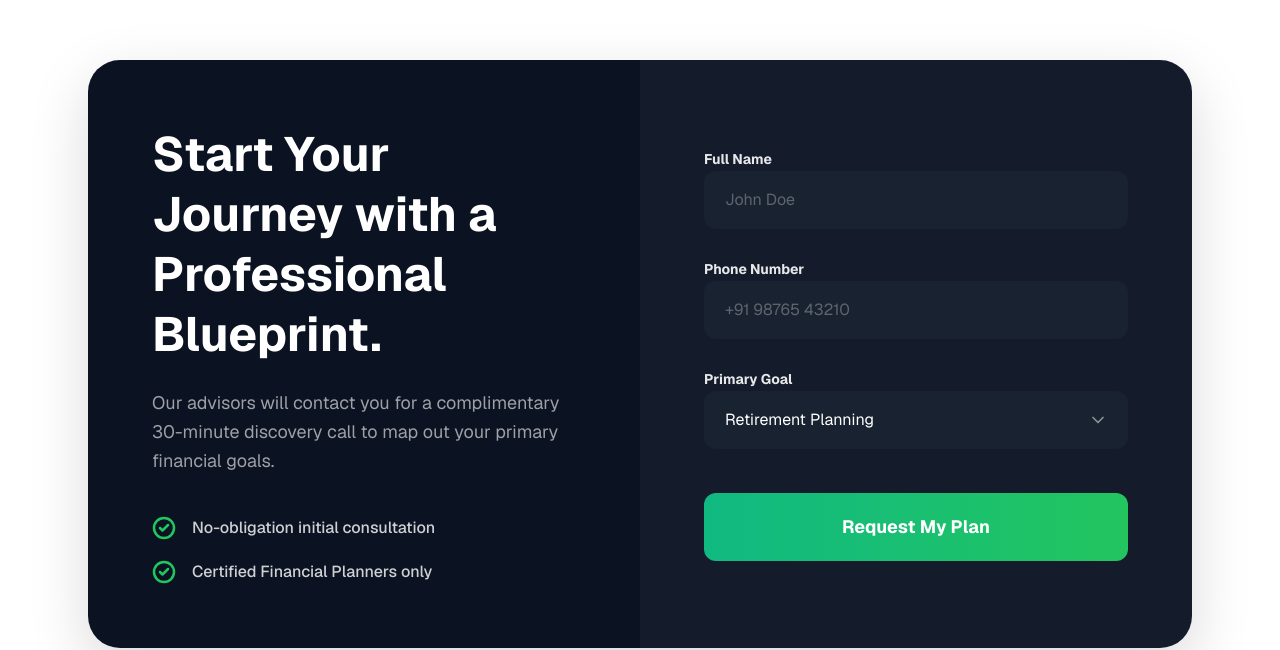
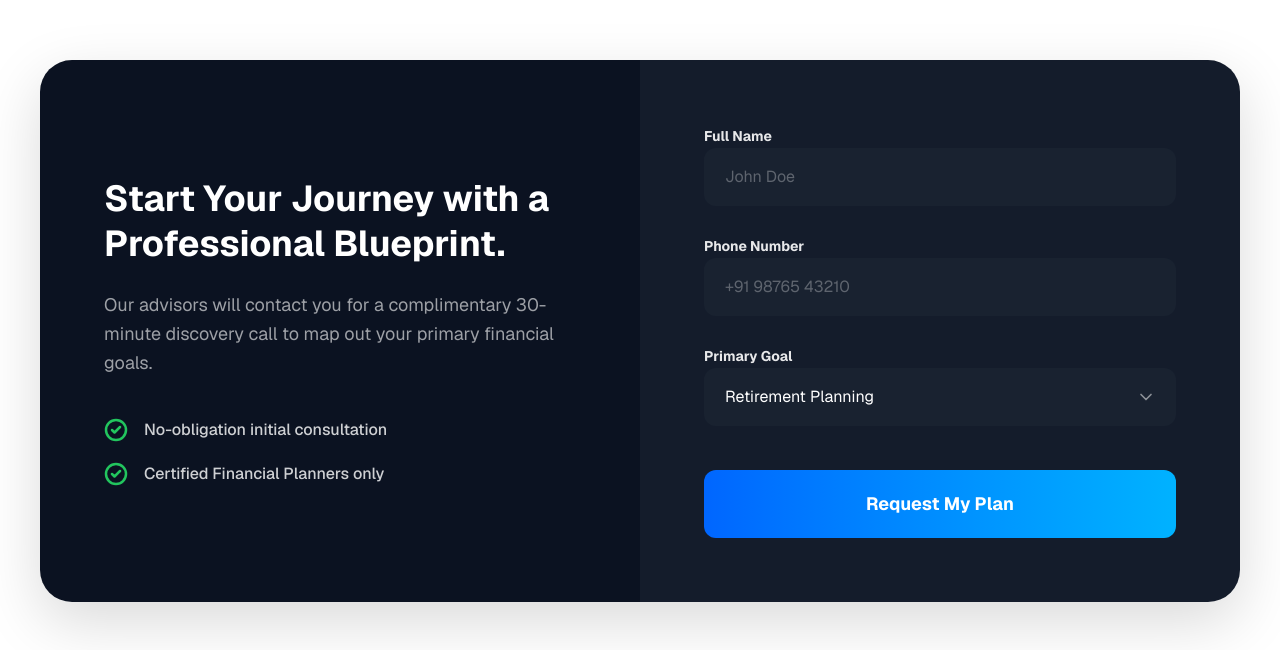
Before and after one commit to tanishqnarula12/fintness-new, a Next.js app: page / in a window 1280 px wide. Shown: the part 6278-6928 px from the top of the page. Built offline with nearby package versions, Linux system fonts and the light colour scheme.

Commit message:
style: slightly decrease CTA header size and widen overall container

```diff
--- a/src/components/ContactSection.tsx
+++ b/src/components/ContactSection.tsx
@@ -4,7 +4,7 @@ import { CheckCircle2, ChevronDown } from "lucide-react";
 
 export default function ContactSection() {
   return (
-    <section className="relative py-16 md:py-24 px-6 mx-auto w-[calc(100%-2rem)] md:max-w-6xl">
+    <section className="relative py-16 md:py-24 px-6 mx-auto w-[calc(100%-2rem)] md:max-w-[85rem]">
       <motion.div
         initial={{ opacity: 0, y: 30 }}
         whileInView={{ opacity: 1, y: 0 }}
@@ -14,7 +14,7 @@ export default function ContactSection() {
       >
         {/* Left Pane */}
         <div className="md:w-1/2 p-12 md:p-16 bg-[#0B1221] flex flex-col justify-center">
-           <h2 className="text-4xl md:text-5xl font-bold text-white leading-tight mb-6">
+           <h2 className="text-3xl md:text-4xl font-bold text-white leading-tight mb-6">
              Start Your Journey with a Professional Blueprint.
            </h2>
            <p className="text-white/60 text-base md:text-lg leading-relaxed mb-10">
@@ -68,7 +68,7 @@ export default function ContactSection() {
 
             <button
               type="button"
-              className="w-full mt-4 bg-gradient-to-r from-[#10B981] to-[#22C55E] text-white font-bold text-lg py-5 rounded-xl hover:shadow-xl hover:-translate-y-0.5 hover:shadow-[#22C55E]/20 transition-all duration-300"
+              className="w-full mt-4 bg-gradient-to-r from-[#0066FF] to-[#00B2FF] text-white font-bold text-lg py-5 rounded-xl hover:shadow-xl hover:-translate-y-0.5 hover:shadow-[#0066FF]/20 transition-all duration-300"
             >
               Request My Plan
             </button>
```
